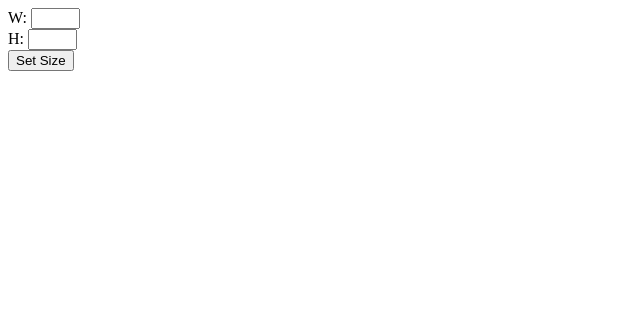
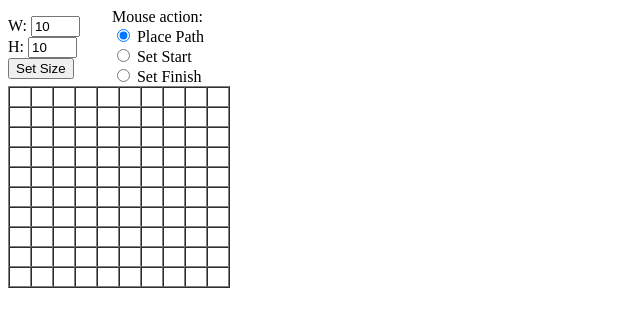
Before and after one commit to Wildtrack/maze, a website: page designer/index.html in a window 1280 px wide. Shown: the whole page, without its empty margins (0-640 px from the left). Drawn offline with Linux system fonts and the light colour scheme.

Commit message:
Added mouse action selector and dynamic table size

```diff
--- a/designer/designer.js
+++ b/designer/designer.js
@@ -1,6 +1,27 @@
+var tool = 0;
+var maze;
+
 function set_size() {
 	w = document.getElementById('width').value;
 	h = document.getElementById('height').value;
+	mtbl = document.getElementById('maze_table');
 
+	maze = [[]];
+	mtbl.innerHTML = '';
+	for (y = 0; y < h; y++) {
+		maze[y] = [];
+		table_row = document.createElement('tr');
+		for (x = 0; x < w; x++) {
+			maze[y][x] = [0];
+			table_cell = document.createElement('td');
+			table_cell.width = 20;
+			table_cell.height = 20;
+			table_row.appendChild(table_cell);
+		}
+		mtbl.appendChild(table_row);
+	}
+}
 
+function set_tool(t) {
+	tool = t;
 }
--- a/designer/index.html
+++ b/designer/index.html
@@ -4,13 +4,27 @@
 </head>
 <body>
 
-W: <input type='text' size='3' id='width'><br />
-H: <input type='text' size='3' id='height'><br />
-<input type='button' value='Set Size' onclick='' />
+<table border='0' cellspacing='0' cellpadding='0'>
+<tr>
+<td>
+W: <input type='text' size='3' id='width' value='10'><br />
+H: <input type='text' size='3' id='height' value='10'><br />
+<input type='button' value='Set Size' onclick='set_size()' />
+</td>
+<td>&nbsp;&nbsp;&nbsp;&nbsp;&nbsp;&nbsp;&nbsp;&nbsp;</td>
+<td>
+Mouse action:<br />
+<input type='radio' name='tool' id='t_path' onclick='set_tool(0)' checked> <label for='t_path'>Place Path</label><br />
+<input type='radio' name='tool' id='t_start' onclick='set_tool(1)'> <label for='t_start'>Set Start</label><br />
+<input type='radio' name='tool' id='t_finish' onclick='set_tool(2)'> <label for='t_finish'>Set Finish</label><br />
+</td>
+</tr>
+</table>
 
-<table border='0' cellspacing='0' cellpadding='0'>
+<table border='1' cellspacing='0' cellpadding='0' id='maze_table'>
 
 </table>
 
+<script>set_size()</script>
 </body>
 </html>
```
